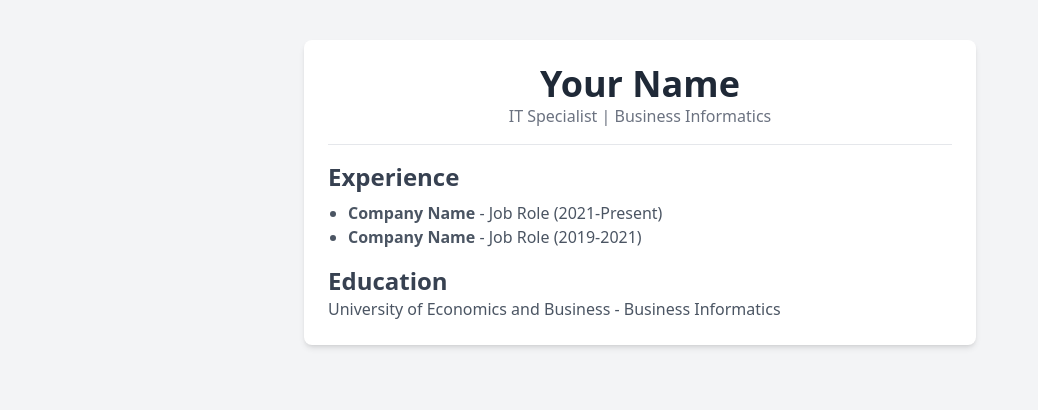
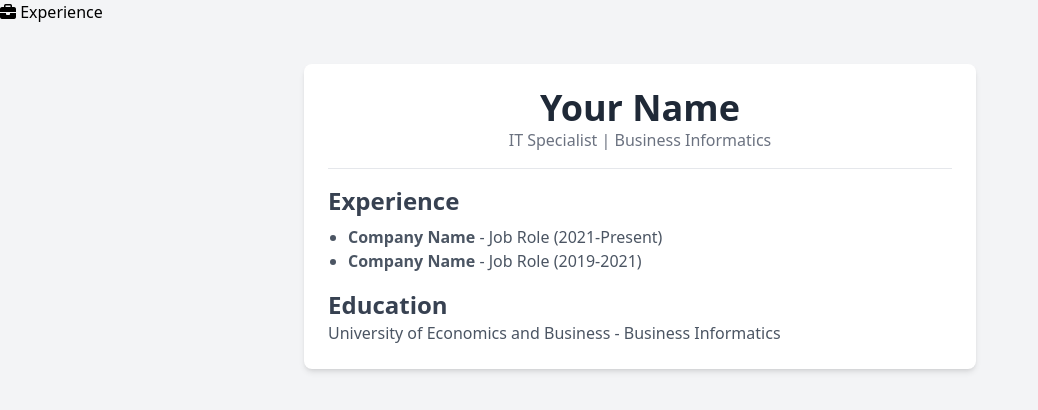
Before and after one commit to rafelot/rafelot.github.io, a plain HTML site: page index.html in a window 1280 px wide. Shown: the whole page, without its empty margins (0-1038 px from the left). Drawn offline with nearby package versions, Linux system fonts and the light colour scheme.

Commit message:
Update index.html

```diff
--- a/index.html
+++ b/index.html
@@ -6,6 +6,10 @@
   <title>Your Name - CV</title>
   <script src="https://cdn.tailwindcss.com"></script>
 </head>
+  <head>
+    <script src="https://kit.fontawesome.com/a076d05399.js"></script>
+    <i class="fas fa-briefcase"></i> Experience
+  </head>
 <body class="bg-gray-100">
   <div class="max-w-2xl mx-auto mt-10 bg-white p-6 shadow-md rounded-lg">
     <h1 class="text-4xl font-bold text-center text-gray-800">Your Name</h1>
```
